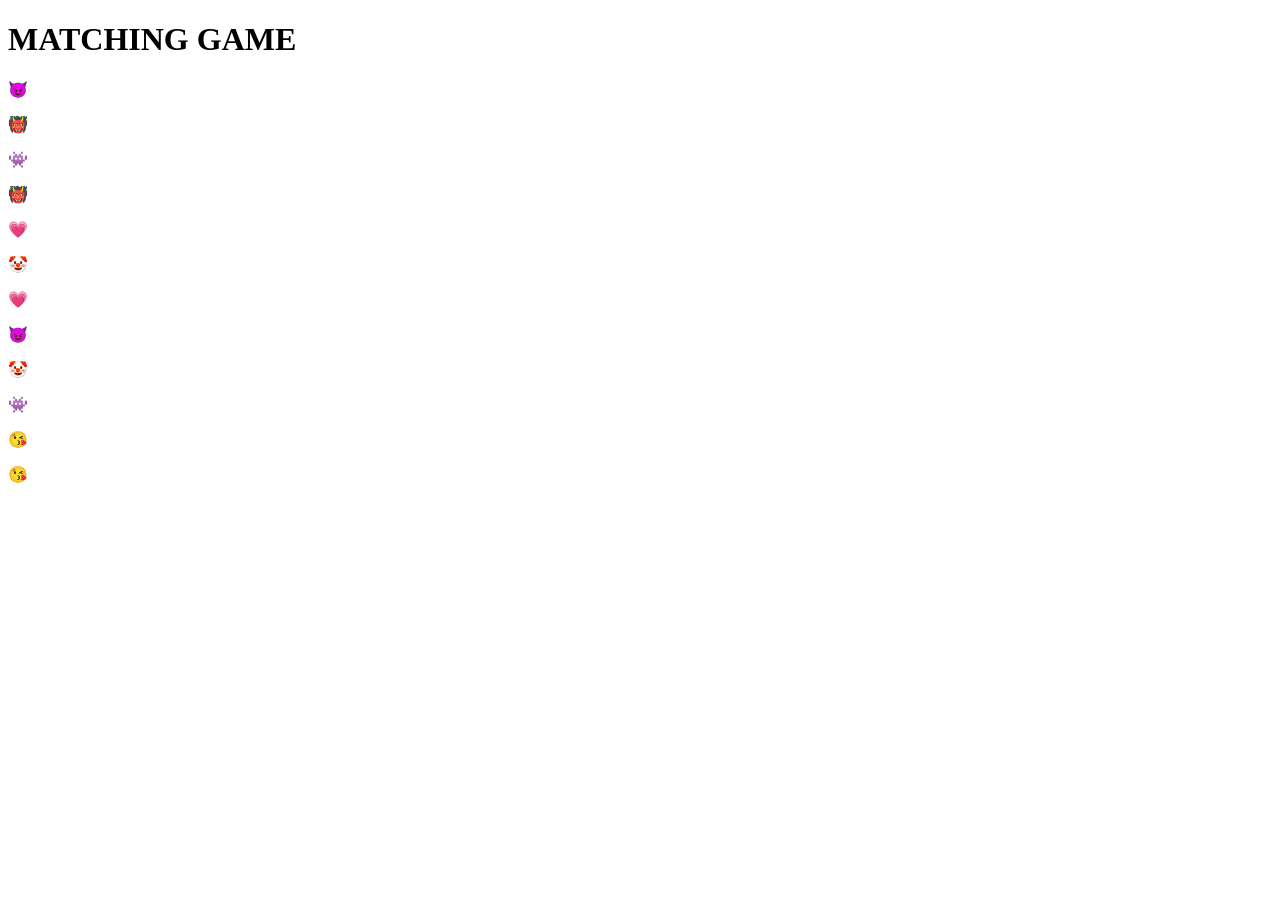
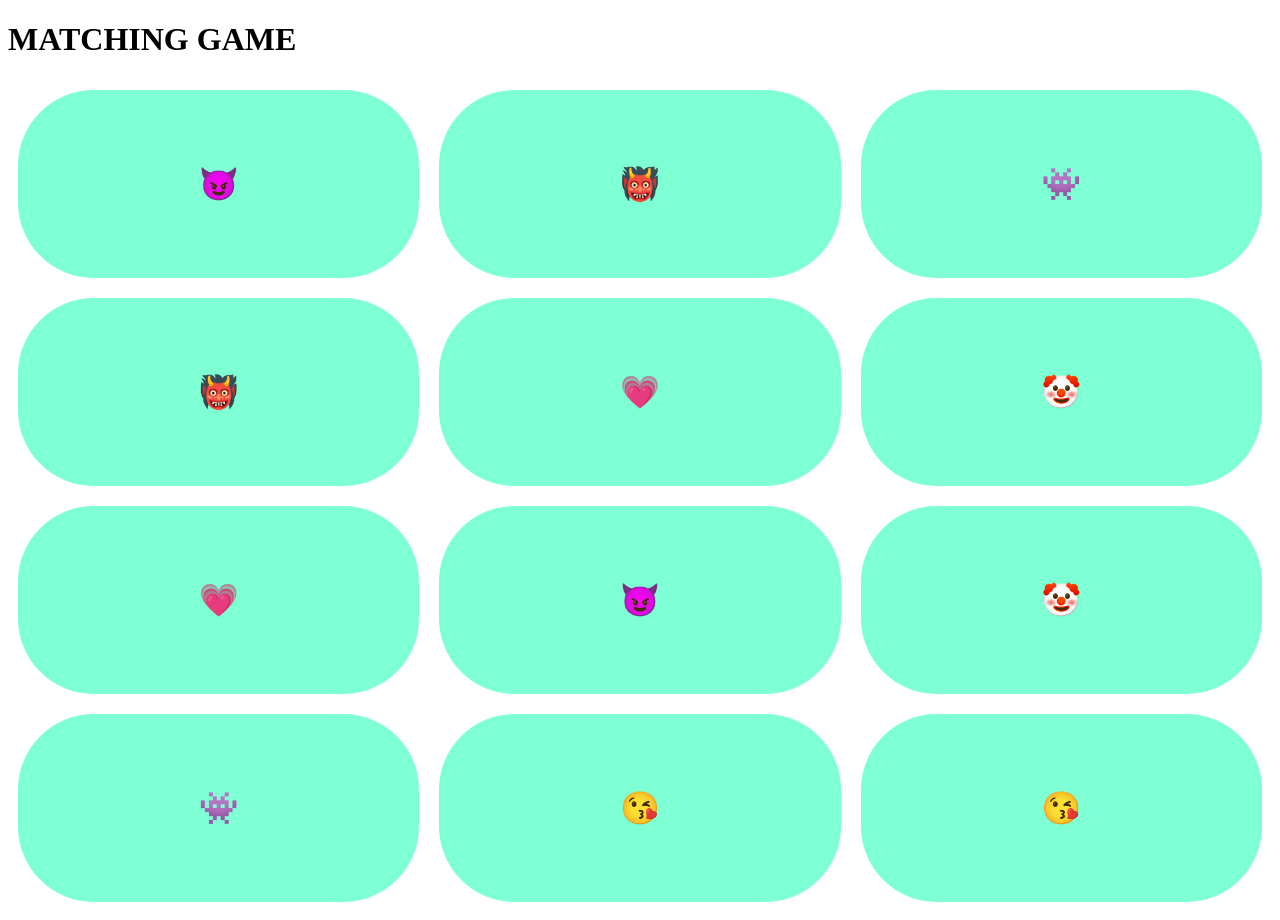
Before and after one commit to GracieLouFreebush22/Matching-Pairs-Game, a React (Create React App) app: page / in a window 1280 px wide. Before the commit the page ends 800 px from the top, so only its background shows below. Built offline with nearby package versions, Linux system fonts and the light colour scheme; the HTML template or start-up script is replaced by a standard one.

Commit message:
grid css done

```diff
--- a/src/components/Board.css
+++ b/src/components/Board.css
@@ -1,4 +1,19 @@
-.game-board{
-    display: grid;
-    grid-column: 3 /1 ;
+.ctn-game-board {
+  display: grid;
+  grid-template-columns: auto auto auto;
+  grid-template-rows: auto auto auto auto;
 }
+
+.ctn-board-item {
+  background-color: aquamarine;
+  border-radius: 2cm;
+  font-size: xx-large;
+  margin: 10px;
+  padding: 75px;
+  text-align: center;
+  position: relative;
+}
+
+.ctn-board-item:hover {
+  background-color: aqua;
+}
--- a/src/components/Board.tsx
+++ b/src/components/Board.tsx
@@ -1,25 +1,24 @@
-import { makeCards } from "../utils/makeCards"
+import { makeCards } from "../utils/makeCards";
+import "./Board.css";
 
+export function Board(): JSX.Element {
+  const allCards = makeCards();
+  console.log(allCards);
 
-export function Board():JSX.Element{
-    const allCards= makeCards()
-    console.log(allCards)
-    return(
+  return (
     <>
       <div>
-
         <h1> MATCHING GAME </h1>
-
       </div>
-        <div>
-            {allCards.map((card,i) => {
-                return(
-                    <div key={card.id} className= "game-board">
-                    <p>{card.emoji}</p>
+      <div className="ctn-game-board">
+        {allCards.map((card, i) => {
+          return (
+            <div key={card.id} className="ctn-board-item">
+              {card.emoji}
             </div>
-                )
+          );
         })}
       </div>
     </>
-    )
+  );
 }
--- a/src/utils/makeCards.ts
+++ b/src/utils/makeCards.ts
@@ -1,23 +1,24 @@
-export function makeCards(): CardI[]{
-    const emojis= ['💗', '👾', '😈', '🤡', '😘 ','👹']
-    const emojisBoard: string[]= [...emojis, ...emojis]
+export function makeCards(): CardI[] {
+  const emojis = ["💗", "👾", "😈", "🤡", "😘 ", "👹"];
+  const emojisBoard: string[] = [...emojis, ...emojis];
 
-   return emojisBoard.map(cardify).sort((a,b) => Math.random() > 0.5 ? -1 : 1)
-
+  return emojisBoard
+    .map(cardify)
+    .sort((a, b) => (Math.random() > 0.5 ? -1 : 1));
 }
 
-function cardify(emoji: string, index: number): CardI{
-    return {
-        id: index + 1,
-        emoji: emoji,
-        life: "faceDown"
-    }
+function cardify(emoji: string, index: number): CardI {
+  return {
+    id: index + 1,
+    emoji: emoji,
+    life: "faceDown",
+  };
 }
 
-makeCards()
+makeCards();
 
-export interface CardI{
-    id: number,
-    life: "faceUp" | "faceDown" | "removed"
-    emoji: string,
+export interface CardI {
+  id: number;
+  life: "faceUp" | "faceDown" | "removed";
+  emoji: string;
 }
```
Also changed, not shown: src/App.tsx (+4 -4 lines), src/utils/brainstorm.js (line endings or trailing spaces). Lines whose indentation alone changed are shown as unchanged.
